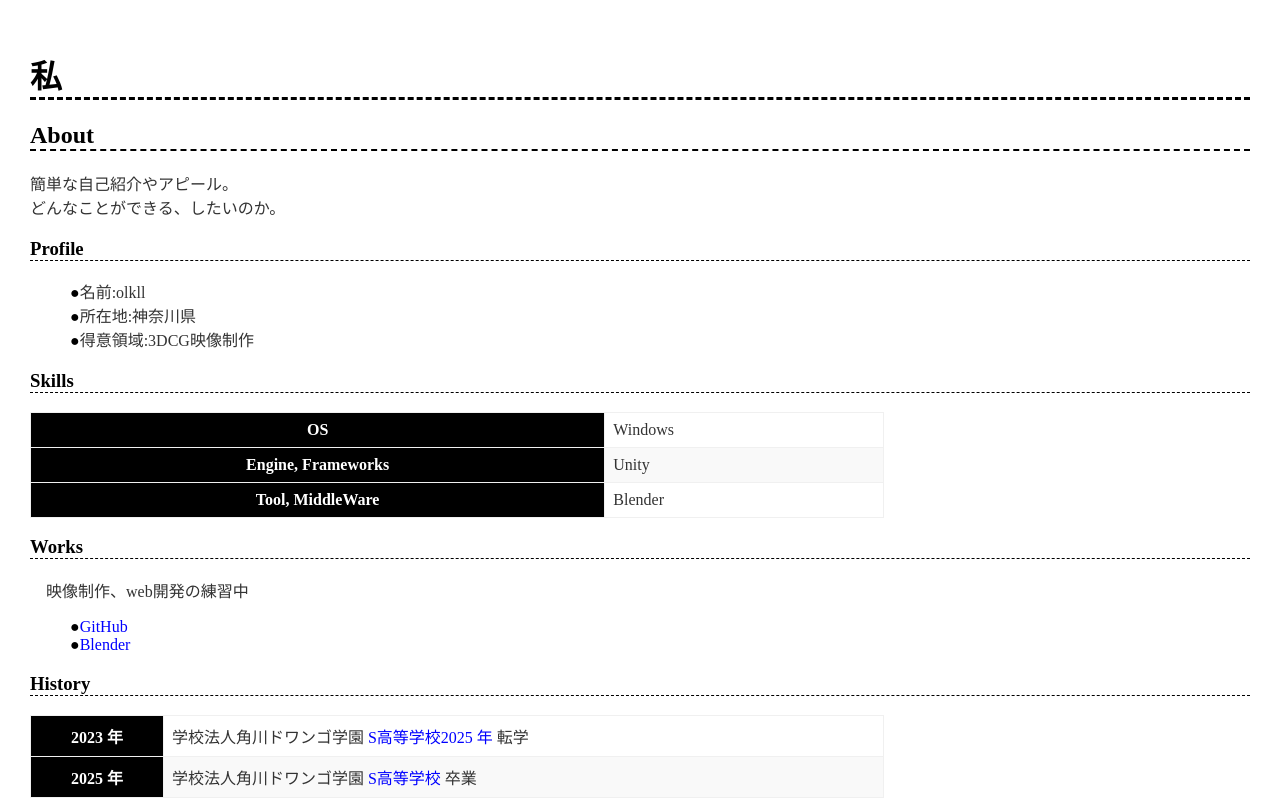
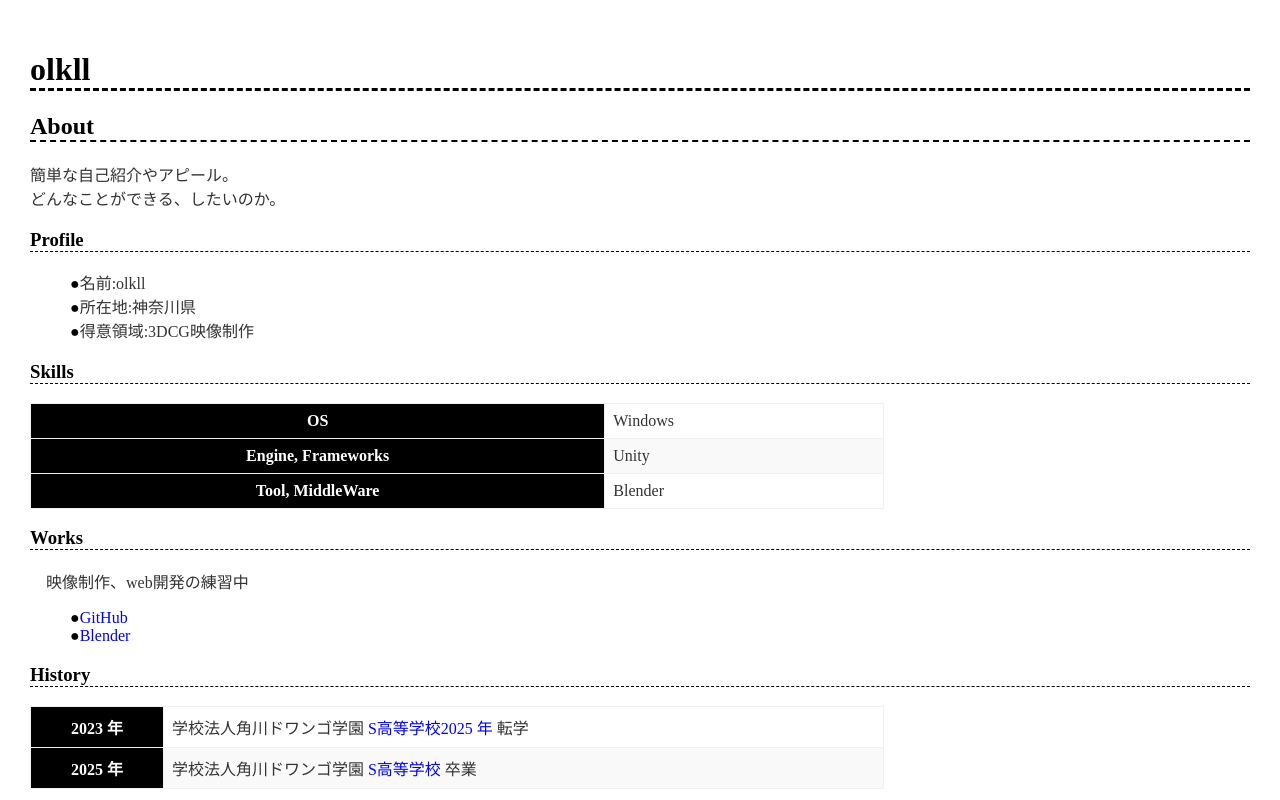
Before and after one commit to olkll/olkll.github.io, a plain HTML site: page index.html in a window 1280 px wide. Drawn offline with Linux system fonts and the light colour scheme.

Commit message:
Update index.html

```diff
--- a/index.html
+++ b/index.html
@@ -4,10 +4,10 @@
     <meta charset="utf-8">
     <meta name="viewport" content="width=device-width, initial-scale=1">
         <link href="style.css" rel="stylesheet">
-    <title>私のポートフォリオ</title>
+    <title>olkllのポートフォリオ</title>
   </head>
   <body>
-    <h1>私</h1>
+    <h1>olkll</h1>
   </body>
 </html>
 
```
